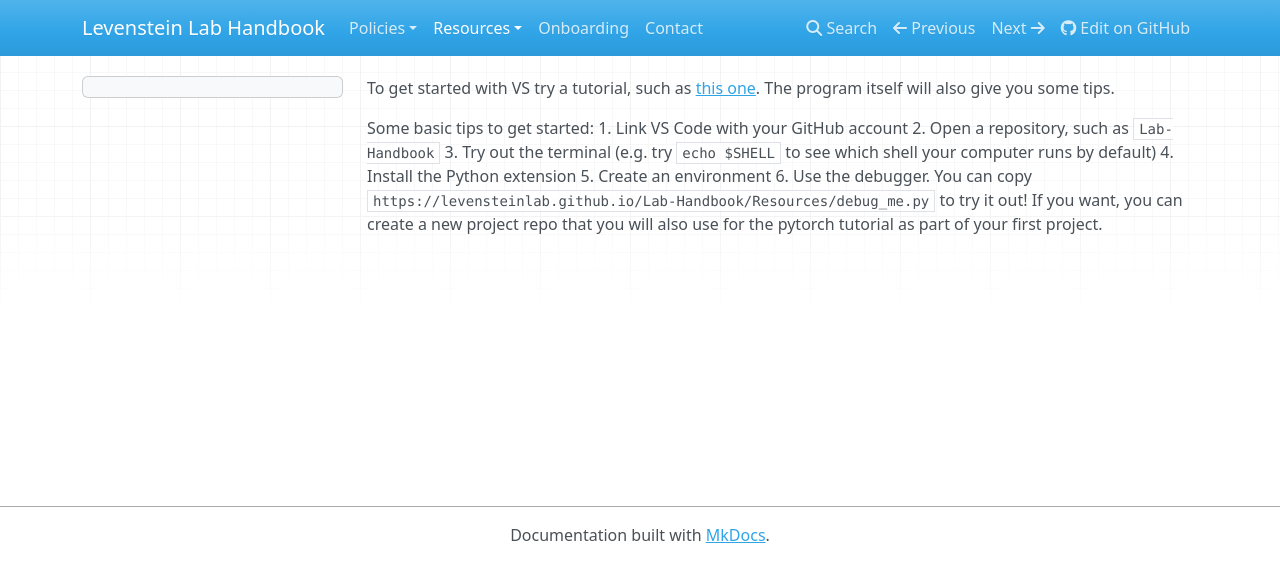
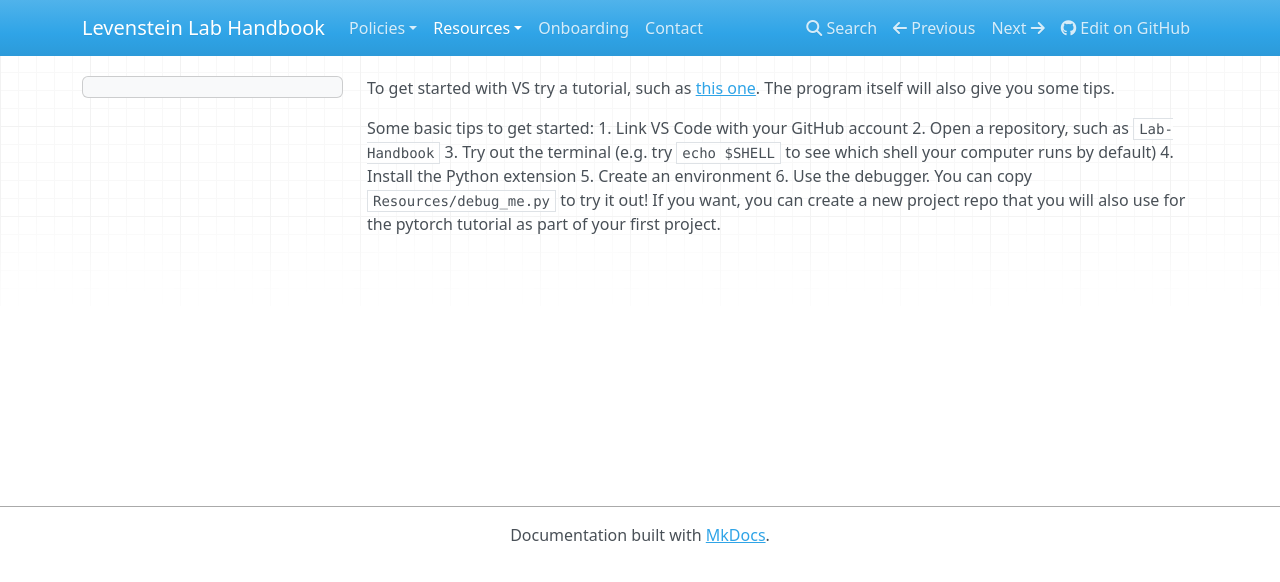
Before and after one commit to LevensteinLab/Lab-Handbook, an MkDocs documentation site: the page built from docs/Resources/vs_code.md, in a window 1280 px wide. Shown: the top 582 px of the page. Built offline with MkDocs 1.6.1, drawn with Linux system fonts in a browser that asks for light colours; nearby versions of some CDN libraries; some of the changed lines change nothing that is shown.

Commit message:
Update debugger resource link in vs_code.md

```diff
--- a/docs/Resources/vs_code.md
+++ b/docs/Resources/vs_code.md
@@ -6,4 +6,4 @@ Some basic tips to get started:
 3. Try out the terminal (e.g. try `echo $SHELL` to see which shell your computer runs by default)
 4. Install the Python extension
 5. Create an environment
-6. Use the debugger. You can copy `https://levensteinlab.github.io/Lab-Handbook/Resources/debug_me.py` to try it out! If you want, you can create a new project repo that you will also use for the pytorch tutorial as part of your first project.
+6. Use the debugger. You can copy `Resources/debug_me.py` to try it out! If you want, you can create a new project repo that you will also use for the pytorch tutorial as part of your first project.
```
